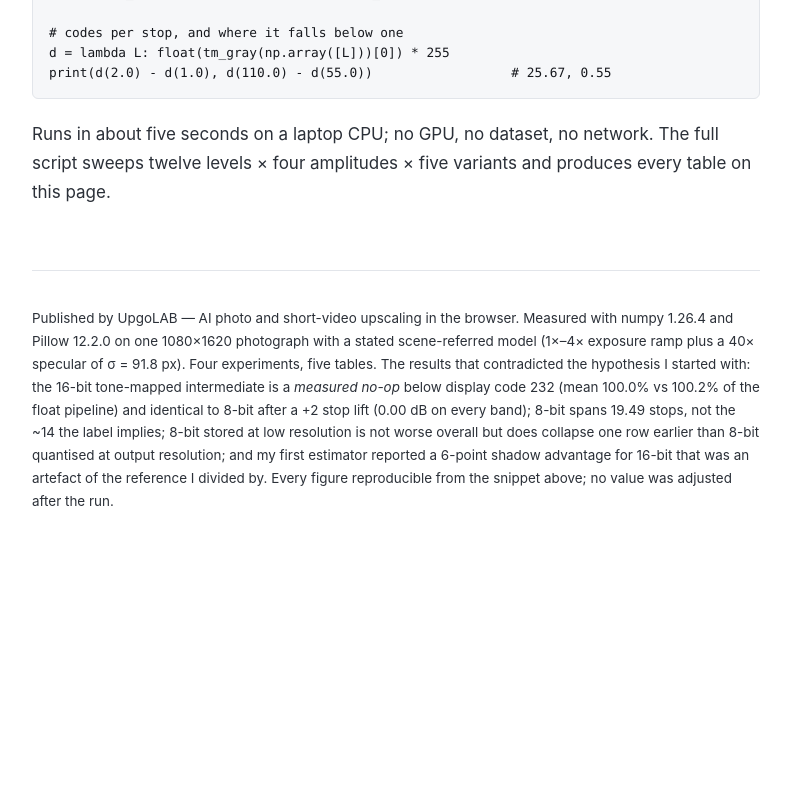
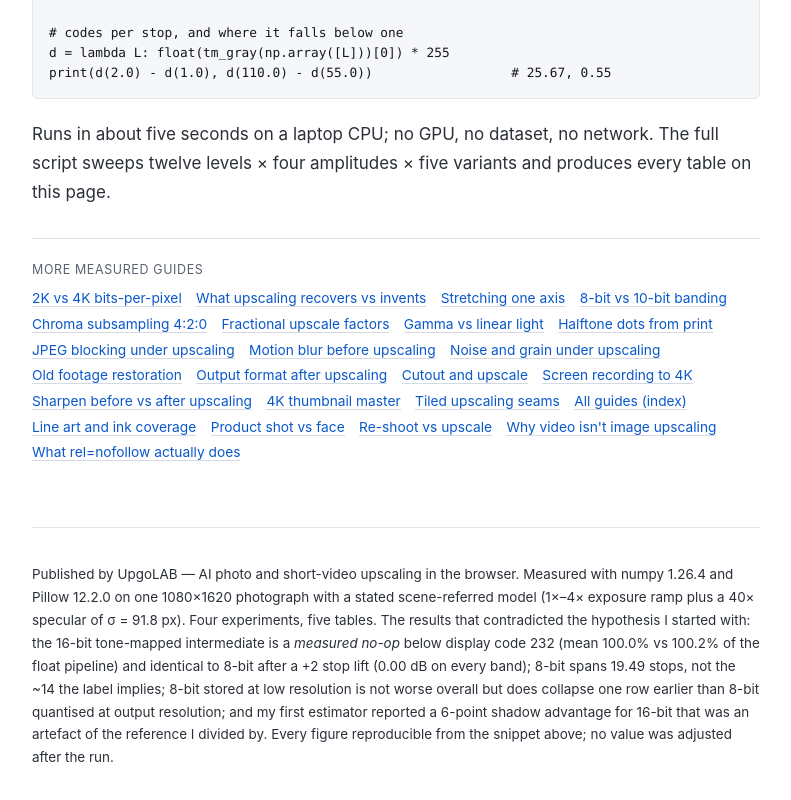
Before and after one commit to celticgemini001/upgolab-hdr-upscaling-bit-depth, a plain HTML site: page index.html in a window 1280 px wide. Shown: the part 8023-8823 px from the top of the page, without its empty margins (244-1035 px from the left). Before the commit the page ends 8629 px from the top, so only its background shows below. Drawn offline with Linux system fonts and the light colour scheme.

Commit message:
Add the 24-page sister nav, so the new page is not a dead end

```diff
--- a/index.html
+++ b/index.html
@@ -351,6 +351,37 @@ print(d(2.0) - d(1.0), d(110.0) - d(55.0))                  # 25.67, 0.55</code>
 <p>Runs in about five seconds on a laptop CPU; no GPU, no dataset, no network. The full script
 sweeps twelve levels × four amplitudes × five variants and produces every table on this page.</p>
 
+
+<nav class="sisternav" aria-label="More measured upscaling guides">
+<p>More measured guides</p>
+<ul>
+  <li><a href="https://celticgemini001.github.io/upgolab-2k-vs-4k-decision/">2K vs 4K bits-per-pixel</a></li>
+  <li><a href="https://celticgemini001.github.io/upgolab-ai-upscaler-guide/">What upscaling recovers vs invents</a></li>
+  <li><a href="https://celticgemini001.github.io/upgolab-anisotropic-upscale/">Stretching one axis</a></li>
+  <li><a href="https://celticgemini001.github.io/upgolab-bit-depth-banding/">8-bit vs 10-bit banding</a></li>
+  <li><a href="https://celticgemini001.github.io/upgolab-chroma-subsampling/">Chroma subsampling 4:2:0</a></li>
+  <li><a href="https://celticgemini001.github.io/upgolab-fractional-upscale-factors/">Fractional upscale factors</a></li>
+  <li><a href="https://celticgemini001.github.io/upgolab-gamma-vs-linear-light/">Gamma vs linear light</a></li>
+  <li><a href="https://celticgemini001.github.io/upgolab-halftone-dots-upscaling/">Halftone dots from print</a></li>
+  <li><a href="https://celticgemini001.github.io/upgolab-jpeg-blocking-upscale/">JPEG blocking under upscaling</a></li>
+  <li><a href="https://celticgemini001.github.io/upgolab-motion-blur-before-upscale/">Motion blur before upscaling</a></li>
+  <li><a href="https://celticgemini001.github.io/upgolab-noise-and-grain-upscaling/">Noise and grain under upscaling</a></li>
+  <li><a href="https://celticgemini001.github.io/upgolab-old-footage-restoration/">Old footage restoration</a></li>
+  <li><a href="https://celticgemini001.github.io/upgolab-output-format-after-upscale/">Output format after upscaling</a></li>
+  <li><a href="https://celticgemini001.github.io/upgolab-remove-background-and-upscale/">Cutout and upscale</a></li>
+  <li><a href="https://celticgemini001.github.io/upgolab-screen-recording-4k/">Screen recording to 4K</a></li>
+  <li><a href="https://celticgemini001.github.io/upgolab-sharpen-before-or-after-upscale/">Sharpen before vs after upscaling</a></li>
+  <li><a href="https://celticgemini001.github.io/upgolab-thumbnail-4k-master/">4K thumbnail master</a></li>
+  <li><a href="https://celticgemini001.github.io/upgolab-tiled-upscale-seams/">Tiled upscaling seams</a></li>
+  <li><a href="https://celticgemini001.github.io/upgolab-tools/">All guides (index)</a></li>
+  <li><a href="https://celticgemini001.github.io/upgolab-upscale-anime-illustration/">Line art and ink coverage</a></li>
+  <li><a href="https://celticgemini001.github.io/upgolab-upscale-product-photos/">Product shot vs face</a></li>
+  <li><a href="https://celticgemini001.github.io/upgolab-upscale-vs-reshoot/">Re-shoot vs upscale</a></li>
+  <li><a href="https://celticgemini001.github.io/upgolab-video-upscaling-limits/">Why video isn't image upscaling</a></li>
+  <li><a href="https://celticgemini001.github.io/upgolab-what-nofollow-means/">What rel=nofollow actually does</a></li>
+</ul>
+</nav>
+
 </article>
 
 <footer>
```
